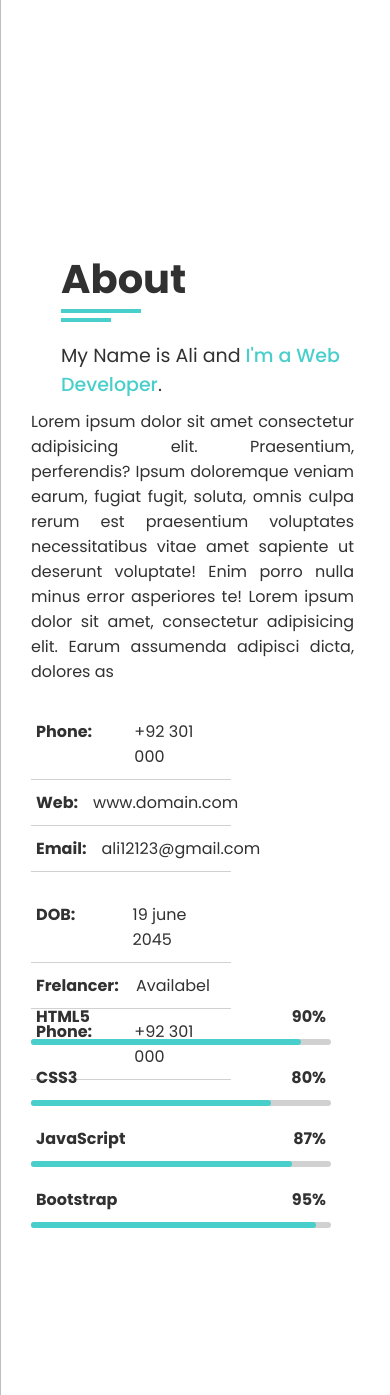
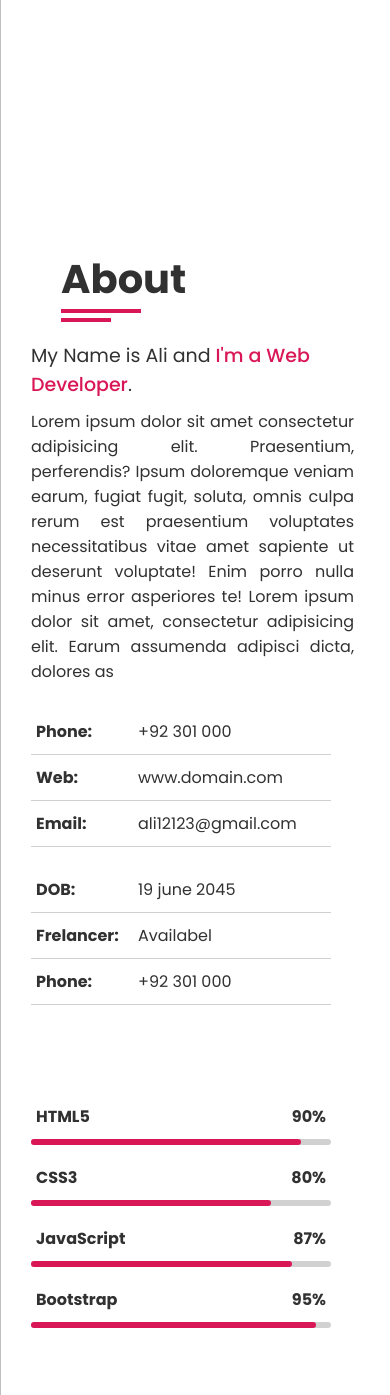
Before and after one commit to alideveloperX/myportfolio, a plain HTML site: page index.html in a window 390 px wide. Shown: the part 605-2000 px from the top of the page. Drawn offline with Linux system fonts and the light colour scheme.

Commit message:
secondupdate

```diff
--- a/color1.css
+++ b/color1.css
@@ -1,3 +1,3 @@
 :root{
-    --skin-Color:#A04747;
+    --skin-Color:#347928;
 }
--- a/color2.css
+++ b/color2.css
@@ -1,4 +1,4 @@
 :root{
-    --skin-Color:#03346E;
+    --skin-Color:#A594F9;
     /* --skin-Color:red; */
 }
--- a/color3.css
+++ b/color3.css
@@ -1,3 +1,3 @@
 :root{
-    --skin-Color:#EEDF7A;
+    --skin-Color:#FCCD2A;
 }
--- a/color4.css
+++ b/color4.css
@@ -1,3 +1,3 @@
 :root{
-    --skin-Color:#48CFCB;
+    --skin-Color:#D91656;
 }
--- a/index.html
+++ b/index.html
@@ -158,9 +158,9 @@
           <h3>About</h3>
           <div class="longbar"></div>
           <div class="Shortbar"></div>
-          <div class="introtext">
-            My Name is Ali and <span>I'm a Web Developer</span>.
-          </div>
+        </div>
+        <div class="introtext">
+          My Name is Ali and <span>I'm a Web Developer</span>.
         </div>
         <p>
           Lorem ipsum dolor sit amet consectetur adipisicing elit. Praesentium,
--- a/style.css
+++ b/style.css
@@ -328,16 +328,16 @@ a {
 }
 
 #c1 {
-  background-color: #a04747;
+  background-color: #347928;
 }
 #c2 {
-  background-color: #03346e;
+  background-color: #A594F9;
 }
 #c3 {
-  background-color: #eedf7a;
+  background-color: #FCCD2A;
 }
 #c4 {
-  background-color: #48cfcb;
+  background-color: #D91656;
 }
 /* ................................................................. */
 /* about start */
@@ -821,7 +821,7 @@ a {
   }
   .buttons{
     position: absolute;
-    bottom: 40px;
+    bottom: 120px;
   }
   .about2{
     padding-left: 0;
@@ -829,7 +829,7 @@ a {
     justify-content: center;
     align-items: center;
     /* background-color: #03346e; */
-    height: max-content;
+    height: max-content !important;
   }
   .longBox{
     min-width: 300px;
@@ -857,4 +857,22 @@ a {
   .contact{
     padding-left: 0;
   }
+  .timelines{
+    margin-top: 100px;
+  }
+  .about{
+    height: 200vh;
+  }
+  .infobox h4{
+    min-width: 30%;
+    /* background-color: #a04747; */
+  }
+  .infobox span{
+    min-width: 50%;
+    /* background-color: #48cfcb !important; */
+  }
+  .infobox{
+    min-width: 300px;
+  }
+
 }
```
